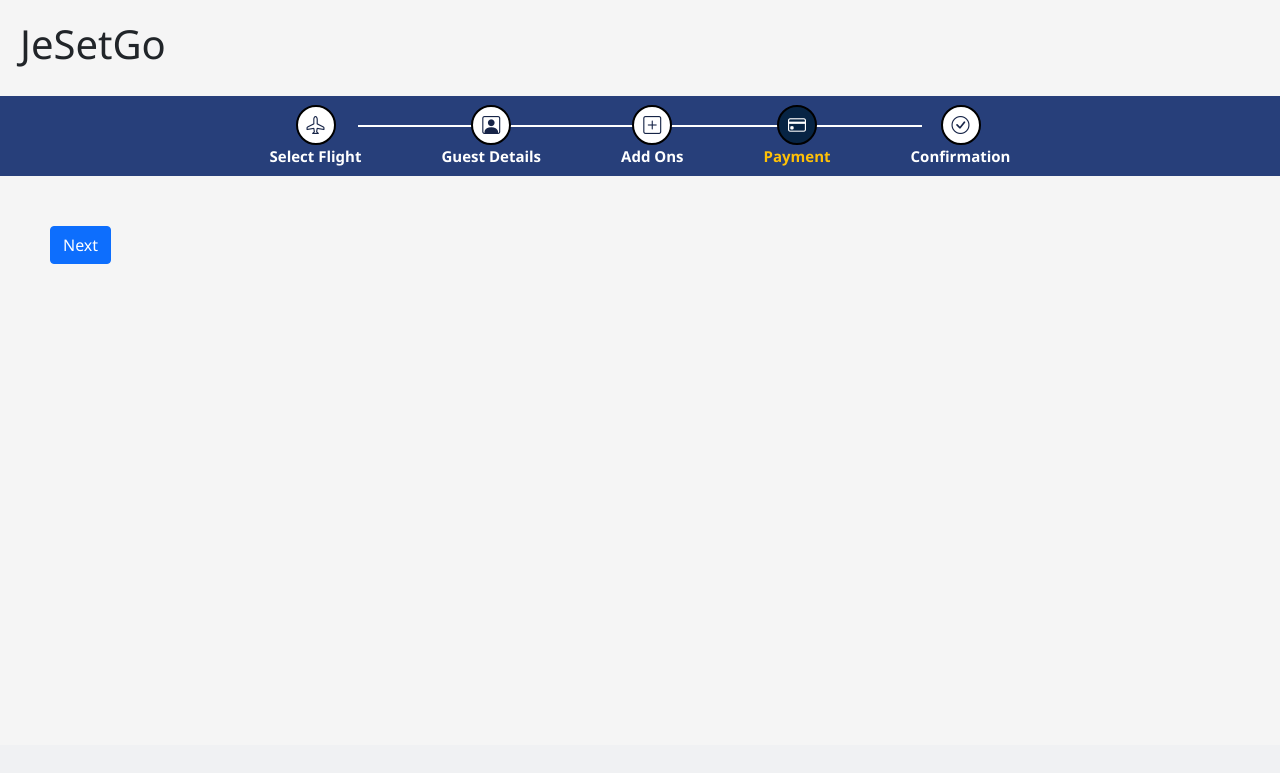
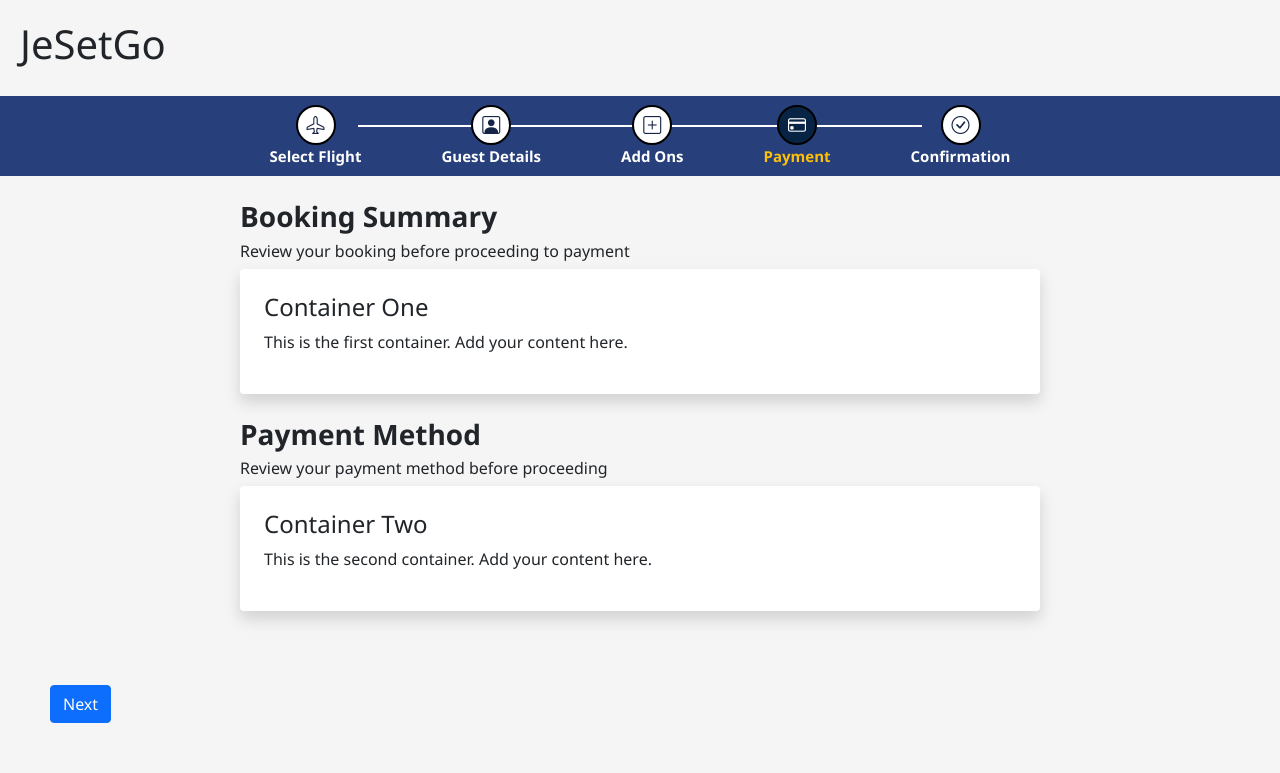
Before and after one commit to flor1211/jetsetgo2204, a PHP site: page /booking/payments.php in a window 1280 px wide. Shown: the part 55-828 px from the top of the page. Before the commit the page ends 319 px from the top, so only its background shows below. Run offline with PHP 8.4, Linux system fonts and the light colour scheme; the visitor is signed in with stand-in values (Sample User, id 1).

Commit message:
add payments template

```diff
--- a/booking/payments.php
+++ b/booking/payments.php
@@ -66,6 +66,33 @@
             </script>
         </div>
 
+
+        <!-- HERE KA MAGSTART -->
+
+        <div class="container my-4 d-flex justify-content-center">
+          <div class="w-100" style="max-width: 800px;">
+
+
+          <h3 style="font-weight: 700;">Booking Summary </h3>
+          <h6>Review your booking before proceeding to payment</h6>
+
+            <!-- Booking Summary -->
+            <div class="p-4 bg-white shadow rounded mb-4">
+              <h4>Container One</h4>
+              <p>This is the first container. Add your content here.</p>
+            </div>
+
+          <h3 style="font-weight: 700;">Payment Method </h3>
+          <h6>Review your payment method before proceeding</h6>
+            <!-- Payment -->
+            <div class="p-4 bg-white shadow rounded">
+              <h4>Container Two</h4>
+              <p>This is the second container. Add your content here.</p>
+            </div>
+
+          </div>
+        </div>
+
         <!-- Main Container -->
         <form method="POST" action="">
 
```
